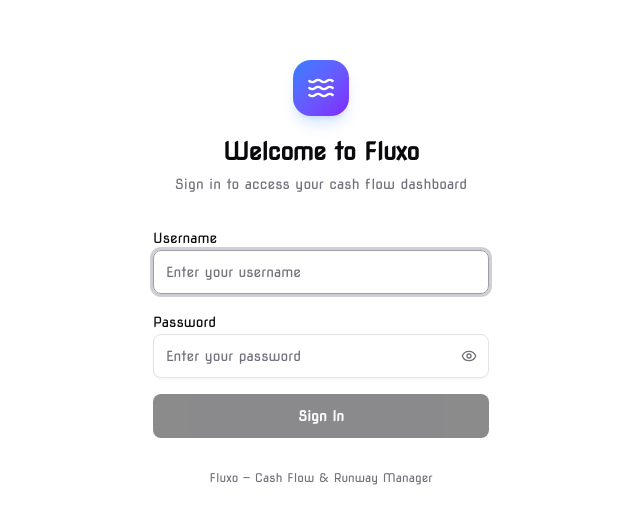
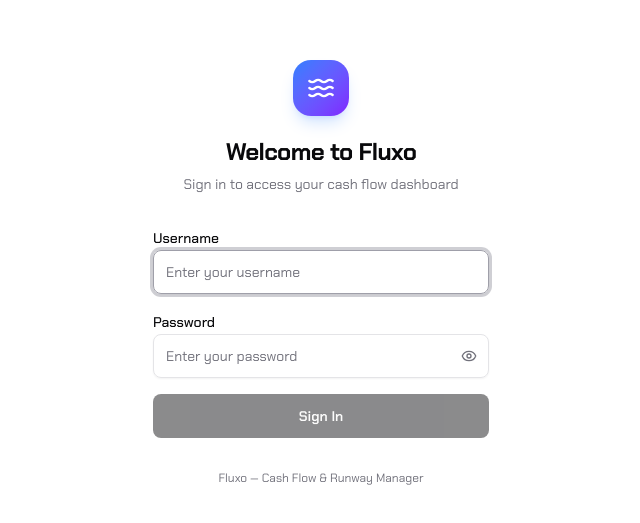
Before and after one commit to VeliorGroup/fluxo, a Next.js app: page / in a window 1280 px wide. Shown: the part 127-650 px from the top of the page, without its empty margins (319-959 px from the left). Built offline with nearby package versions, Linux system fonts and the light colour scheme; no server answers.

Commit message:
style: switch font to Chakra Petch

```diff
--- a/src/app/globals.css
+++ b/src/app/globals.css
@@ -7,8 +7,8 @@
 @theme inline {
   --color-background: var(--background);
   --color-foreground: var(--foreground);
-  --font-sans: var(--font-nova-square);
-  --font-mono: var(--font-nova-square);
+  --font-sans: var(--font-chakra-petch);
+  --font-mono: var(--font-chakra-petch);
   --color-sidebar-ring: var(--sidebar-ring);
   --color-sidebar-border: var(--sidebar-border);
   --color-sidebar-accent-foreground: var(--sidebar-accent-foreground);
--- a/src/app/layout.tsx
+++ b/src/app/layout.tsx
@@ -1,5 +1,5 @@
 import type { Metadata } from "next";
-import { Nova_Square } from "next/font/google";
+import { Chakra_Petch } from "next/font/google";
 import "./globals.css";
 import { ThemeProvider } from "@/components/theme-provider";
 import { AuthProvider } from "@/components/auth-provider";
@@ -8,10 +8,10 @@
 import { AppShell } from "@/components/layout/app-shell";
 import { fetchExchangeRate } from "@/lib/exchange-rate";
 
-const novaSquare = Nova_Square({
-  variable: "--font-nova-square",
+const chakraPetch = Chakra_Petch({
+  variable: "--font-chakra-petch",
   subsets: ["latin"],
-  weight: "400",
+  weight: ["300", "400", "500", "600", "700"],
 });
 
 export const metadata: Metadata = {
@@ -29,7 +29,7 @@
 
   return (
     <html lang="en" suppressHydrationWarning>
-      <body className={`${novaSquare.variable} font-sans antialiased`}>
+      <body className={`${chakraPetch.variable} font-sans antialiased`}>
         <ThemeProvider
           attribute="class"
           defaultTheme="system"
```
